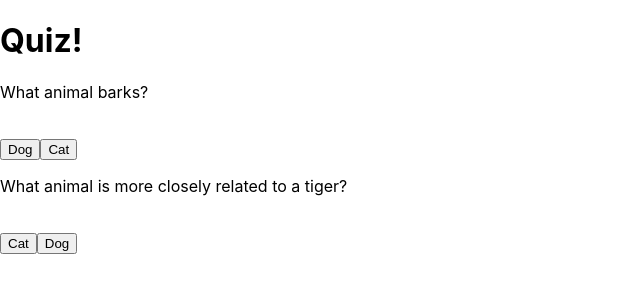
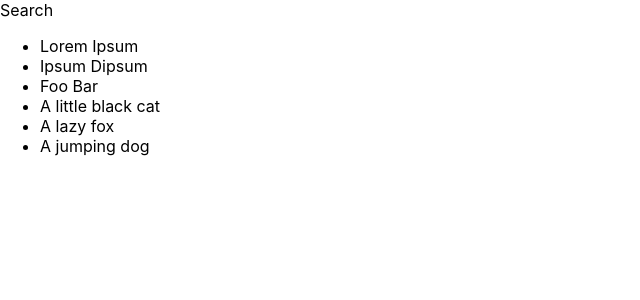
Before and after one commit to GrYzLy/React_AdvOctober2022, a React (Create React App) app: page /search in a window 1280 px wide. Shown: the top 300 px of the page, without its empty margins (0-640 px from the left). Built offline with nearby package versions, Linux system fonts and the light colour scheme.

Commit message:
ROuter Search

```diff
--- a/package.json
+++ b/package.json
@@ -8,6 +8,7 @@
     "@testing-library/user-event": "^12.8.3",
     "react": "^17.0.2",
     "react-dom": "^17.0.2",
+    "react-router-dom": "^6.14.1",
     "react-scripts": "4.0.3",
     "web-vitals": "^1.1.2"
   },
--- a/src/App.js
+++ b/src/App.js
@@ -7,6 +7,8 @@ import LoginForm from "./LoginForm/LoginForm";
 import SecretMessage from "./SecretMessage/SecretMessage";
 import Lifecycle from "./Lifecycle/Lifecycle";
 import Quiz from "./Quiz/Quiz";
+import RouterJS from "./Router/RouterJS";
+import RouterReact from "./Router/RouterReact";
 function App() {
 
   return (
@@ -28,7 +30,9 @@ function App() {
 
       {/* <SecretMessage /> */}
       {/* <Lifecycle /> */}
-      <Quiz />
+      {/* <Quiz /> */}
+      {/* <RouterJS /> */}
+      <RouterReact />
     </div>
   );
 }
--- /dev/null
+++ b/src/Router/About.js
@@ -0,0 +1,12 @@
+import React, {Component} from 'react'
+import Greeting from '../Greeting/Greeting'
+import { BrowserRouter as Router, Routes, Route } from 'react-router-dom';
+
+const About = () => (
+  <div>
+    <h1>About</h1>
+  </div>
+
+)
+
+export default About;
--- /dev/null
+++ b/src/Router/Homepage.js
@@ -0,0 +1,12 @@
+import React, {Component} from 'react'
+import Greeting from '../Greeting/Greeting'
+import { BrowserRouter as Router, Routes, Route } from 'react-router-dom';
+
+const Homepage = () => (
+  <div>
+    <h1>Homepage</h1>
+  </div>
+
+)
+
+export default Homepage;
--- /dev/null
+++ b/src/Router/NotFound.js
@@ -0,0 +1,12 @@
+import React, {Component} from 'react'
+import Greeting from '../Greeting/Greeting'
+import { BrowserRouter as Router, Routes, Route } from 'react-router-dom';
+
+const NotFound = () => (
+  <div>
+    <h1>NotFound</h1>
+  </div>
+
+)
+
+export default NotFound;
--- /dev/null
+++ b/src/Router/RouterJS.js
@@ -0,0 +1,30 @@
+import React, {Component} from 'react'
+import Greeting from '../Greeting/Greeting'
+class RouterJS extends Component {
+constructor() {
+super()
+}
+
+RouterTo = path => {
+  let paths = path.split('/').map(p => p.toLowerCase()).slice(1)
+  return paths
+}
+
+render() {
+  let pathsOuter = this.RouterTo(window.location.pathname)
+
+
+  return (
+    <div>
+      <h1>RouterJS</h1>
+      {window.location.href}
+  {window.location.pathname}
+  <br />
+  {pathsOuter.includes('greetings') ? <Greeting name="Bartosz" /> : null}
+    </div>
+  )
+}
+
+}
+
+export default RouterJS;
--- /dev/null
+++ b/src/Router/RouterReact.js
@@ -0,0 +1,20 @@
+import React, {Component} from 'react'
+import Greeting from '../Greeting/Greeting'
+import { BrowserRouter as Router, Routes, Route } from 'react-router-dom';
+import Homepage from './Homepage';
+import About from './About';
+import NotFound from './NotFound';
+import Search from './Search';
+const RouterReact = () => (
+  <Router>
+    <Routes>
+      <Route path="/" element={<Homepage />} />
+      <Route path="/about/" element={<About />} />
+      <Route path="/search/" element={<Search />} />
+      <Route path="*" element={<NotFound />} />
+    </Routes>
+  </Router>
+
+)
+
+export default RouterReact;
--- /dev/null
+++ b/src/Router/Search.js
@@ -0,0 +1,49 @@
+import React, {Component} from 'react'
+import Greeting from '../Greeting/Greeting'
+import { BrowserRouter as Router, Routes, Route, useLocation } from 'react-router-dom';
+import Homepage from './Homepage';
+import About from './About';
+import NotFound from './NotFound';
+
+const Items = [
+  'Lorem Ipsum',
+  'Ipsum Dipsum',
+  'Foo Bar',
+  'A little black cat',
+  'A lazy fox',
+  'A jumping dog'
+];
+
+const doSearch = term => {
+  if(!term)
+      return Items
+
+  return Items.filter(
+    item => item.toLowerCase().indexOf(term.toLowerCase()) !== -1)
+
+}
+
+
+
+const Search = () => {
+  console.log(useLocation())
+  const query = new URLSearchParams(useLocation().search)
+  const term = query.get('q')
+
+  const returned = doSearch(term)
+
+  console.log(query)
+  return (
+    <div>
+    <div>Search</div>
+
+    <ul>
+      {returned.map(t => (<li key={t}>{t}</li>))}
+    </ul>
+    </div>
+  )
+
+}
+
+
+export default Search;
```
Also changed, not shown: 1 other file (tests, documents, lock files or other folders).
